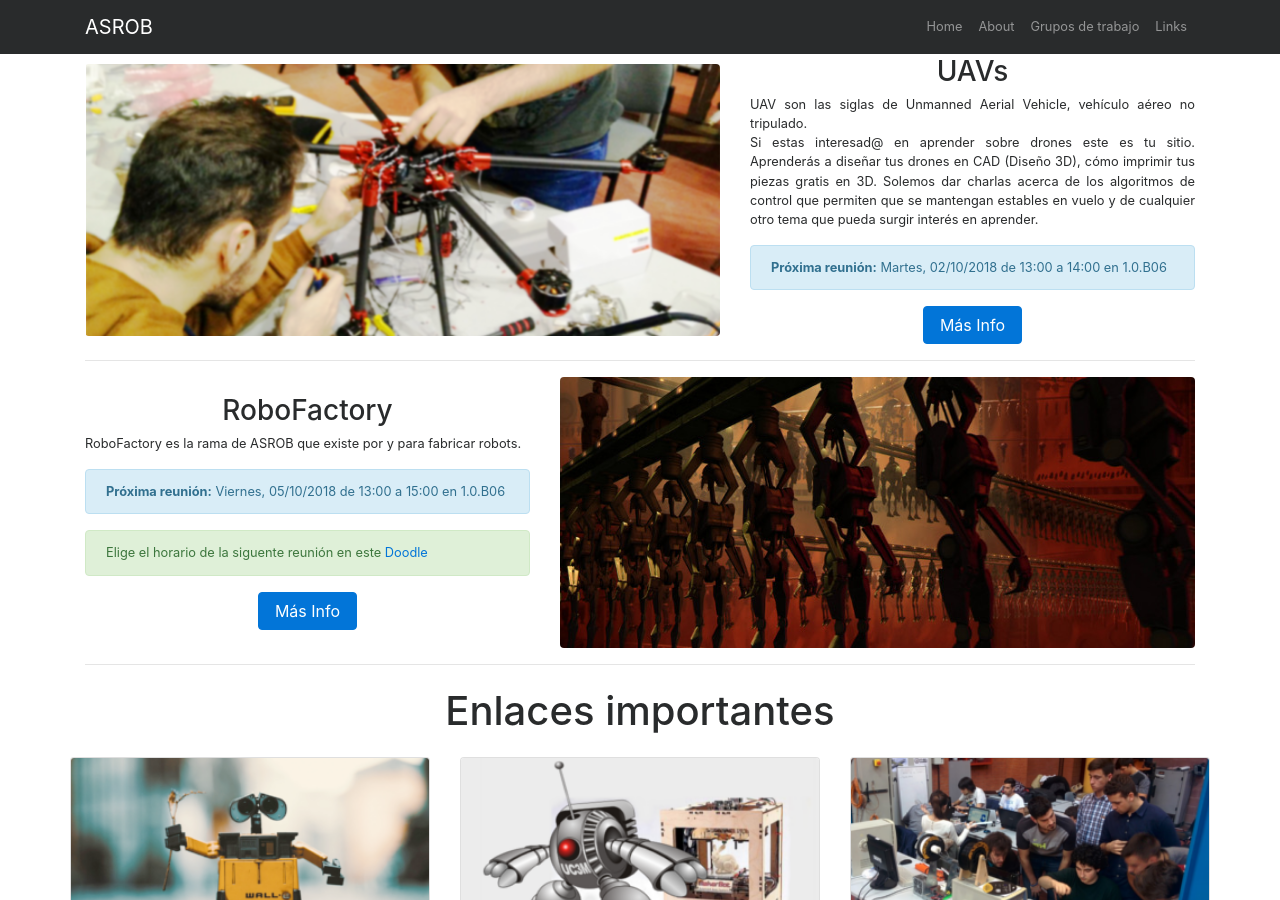
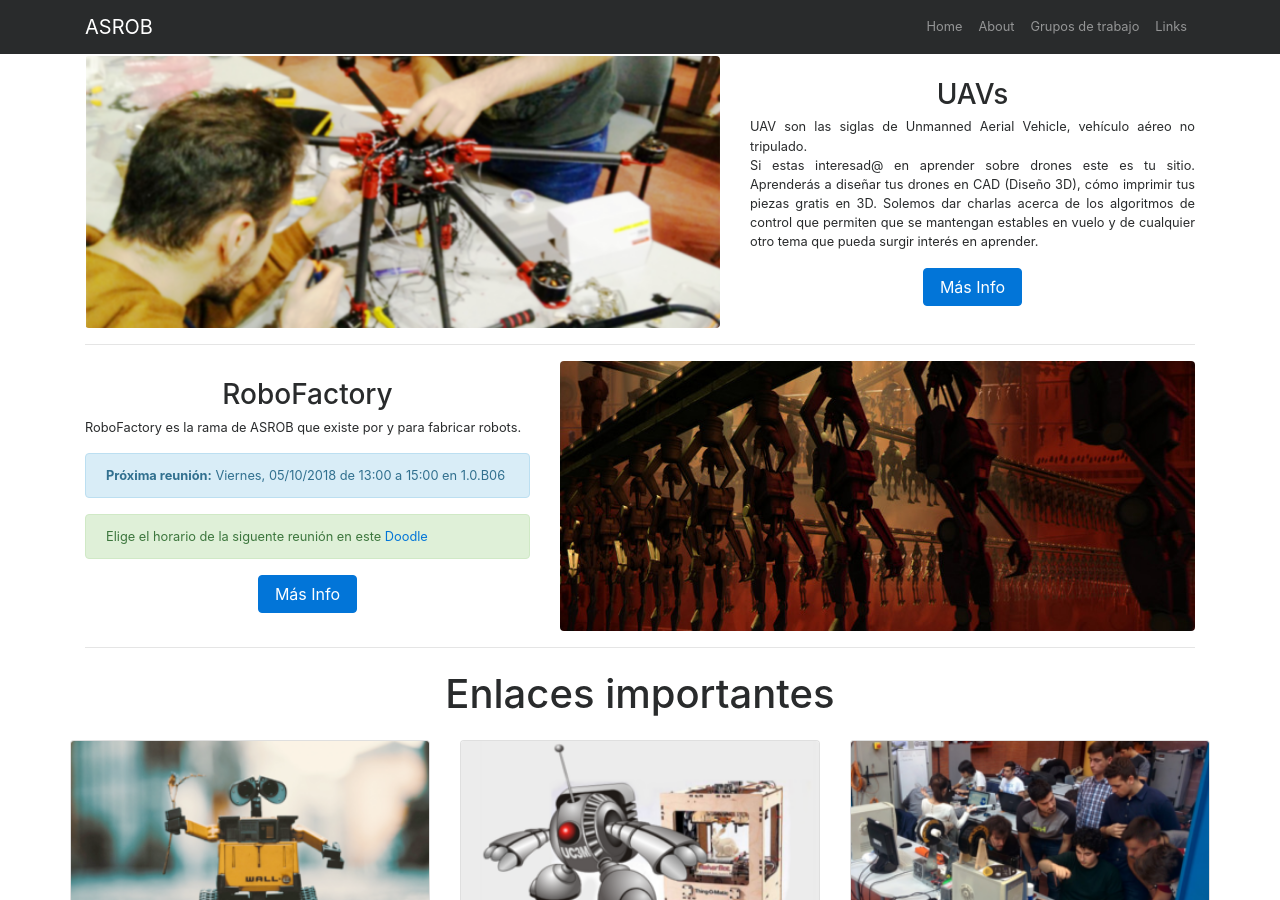
Before and after one commit to asrob-uc3m/asrob-uc3m.github.io, a Jekyll site: the page built from index.html, in a window 1280 px wide and 900 px high, scrolled down 2390 px. Built offline with Jekyll 4.4.1, drawn with Linux system fonts in a browser that asks for light colours.

Commit message:
Update 2017-05-28-uavs.markdown

```diff
--- a/_workgroups/2017-05-28-uavs.markdown
+++ b/_workgroups/2017-05-28-uavs.markdown
@@ -4,7 +4,6 @@ workgroup_id: uavs
 name: UAVs
 description: UAV son las siglas de Unmanned Aerial Vehicle, vehículo aéreo no tripulado. <br> Si estas interesad@ en aprender sobre drones este es tu sitio. Aprenderás a diseñar tus drones en CAD (Diseño 3D), cómo imprimir tus piezas gratis en 3D. Solemos dar charlas acerca de los algoritmos de control que permiten que se mantengan estables en vuelo y de cualquier otro tema que pueda surgir interés en aprender.
 url_wiki: http://asrob.uc3m.es/index.php/UAVs
-next_meeting: Martes, 02/10/2018 de 13:00 a 14:00 en 1.0.B06
 picture: /img/uavs.png
 picture_full: /img/uavs-full.jpg
 manager: Andrés Prieto
```
